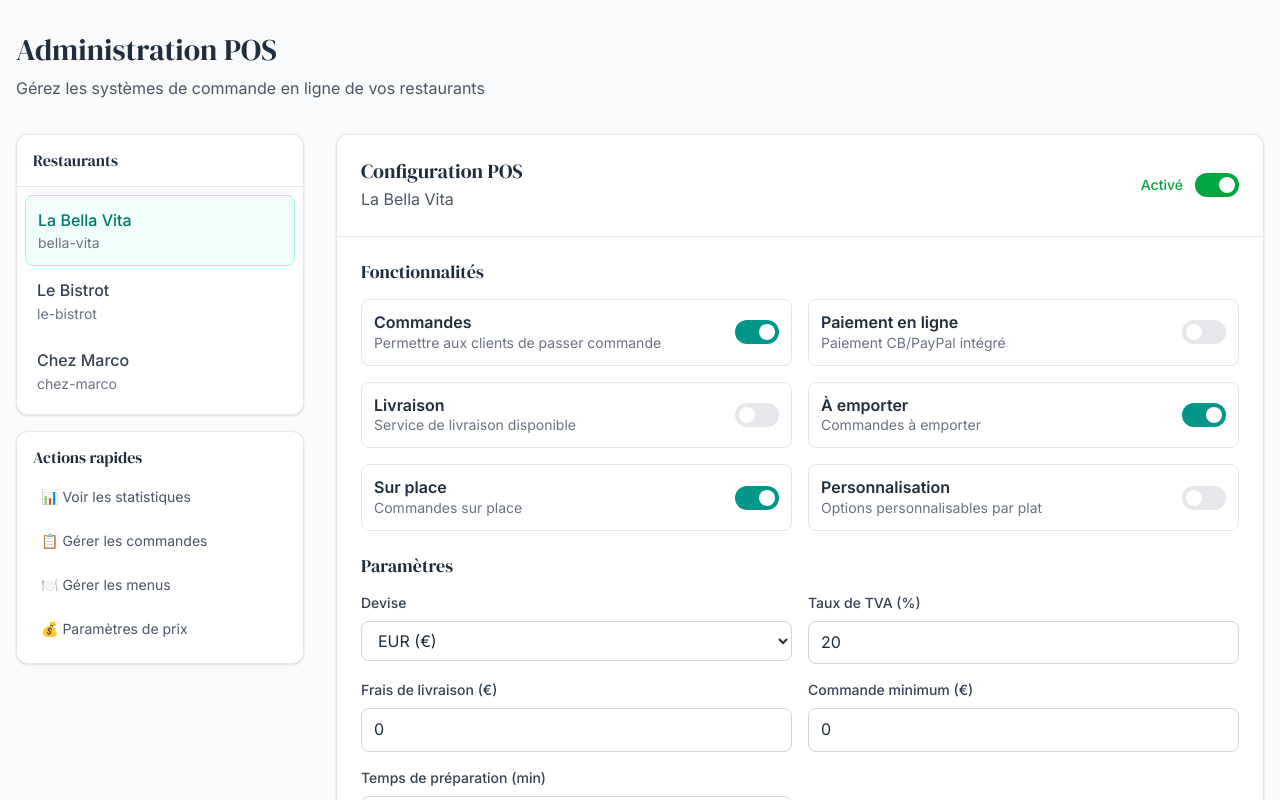
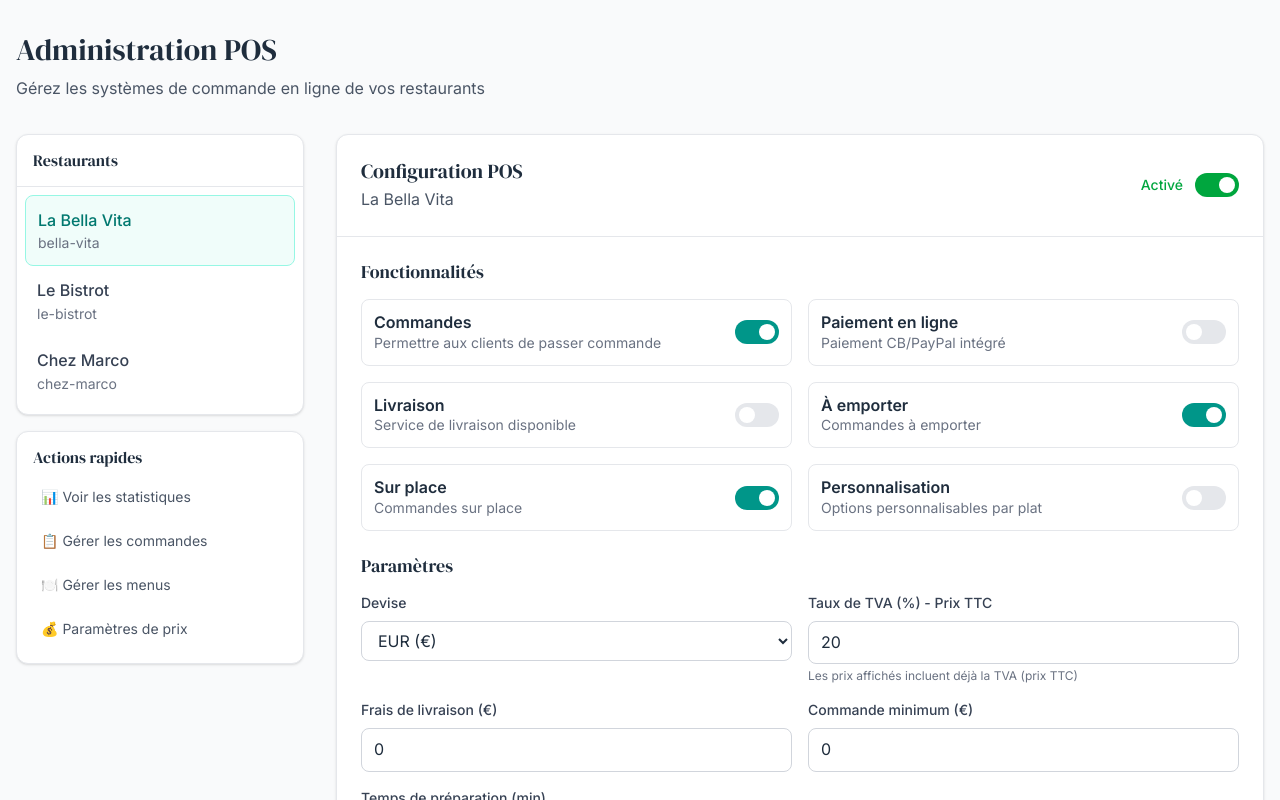
Before and after one commit to bleonardo0/cobi, a Next.js app: page /admin/pos in a window 1280 px wide. Shown: the top 800 px of the page. Built offline with nearby package versions, Linux system fonts and the light colour scheme.

Commit message:
enlever afficha TVA dans menu

```diff
--- a/src/components/Cart.tsx
+++ b/src/components/Cart.tsx
@@ -135,13 +135,6 @@ export default function Cart({
                     <span>Sous-total</span>
                     <span>{formatPrice(cart.subtotal)}</span>
                   </div>
-
-                  {(cart.tax || 0) > 0 && (
-                    <div className="flex justify-between text-sm">
-                      <span>TVA ({Math.round((config?.settings.taxRate || 0) * 100)}%)</span>
-                      <span>{formatPrice(cart.tax || 0)}</span>
-                    </div>
-                  )}
 
                   {(cart.deliveryFee || 0) > 0 && (
                     <div className="flex justify-between text-sm">
--- a/src/components/admin/POSConfigPanel.tsx
+++ b/src/components/admin/POSConfigPanel.tsx
@@ -170,7 +170,7 @@ export default function POSConfigPanel({ restaurantId, restaurantName }: POSConf
 
             <div>
               <label className="block text-sm font-medium text-gray-700 mb-2">
-                Taux de TVA (%)
+                Taux de TVA (%) - Prix TTC
               </label>
               <input
                 type="number"
@@ -182,6 +182,9 @@ export default function POSConfigPanel({ restaurantId, restaurantName }: POSConf
                 disabled={isSaving || !config.enabled}
                 className="w-full px-3 py-2 border border-gray-300 rounded-lg focus:ring-2 focus:ring-teal-500 focus:border-teal-500"
               />
+              <p className="text-xs text-gray-500 mt-1">
+                Les prix affichés incluent déjà la TVA (prix TTC)
+              </p>
             </div>
 
             <div>
--- a/src/hooks/useCart.ts
+++ b/src/hooks/useCart.ts
@@ -88,14 +88,13 @@ export function useCart({ restaurantId, config }: UseCartProps) {
       return sum + itemTotal + (optionsTotal * item.quantity);
     }, 0);
 
-    const taxRate = config?.settings.taxRate || 0;
-    const tax = subtotal * taxRate;
+    // Les prix incluent déjà la TVA (prix TTC)
     const deliveryFee = config?.settings.deliveryFee || 0;
-    const total = subtotal + tax + deliveryFee;
+    const total = subtotal + deliveryFee;
 
     return {
       subtotal: Math.round(subtotal * 100) / 100,
-      tax: Math.round(tax * 100) / 100,
+      tax: 0, // TVA incluse dans les prix
       deliveryFee,
       total: Math.round(total * 100) / 100
     };
```
Also changed, not shown: 1 other file (tests, documents, lock files or other folders).
